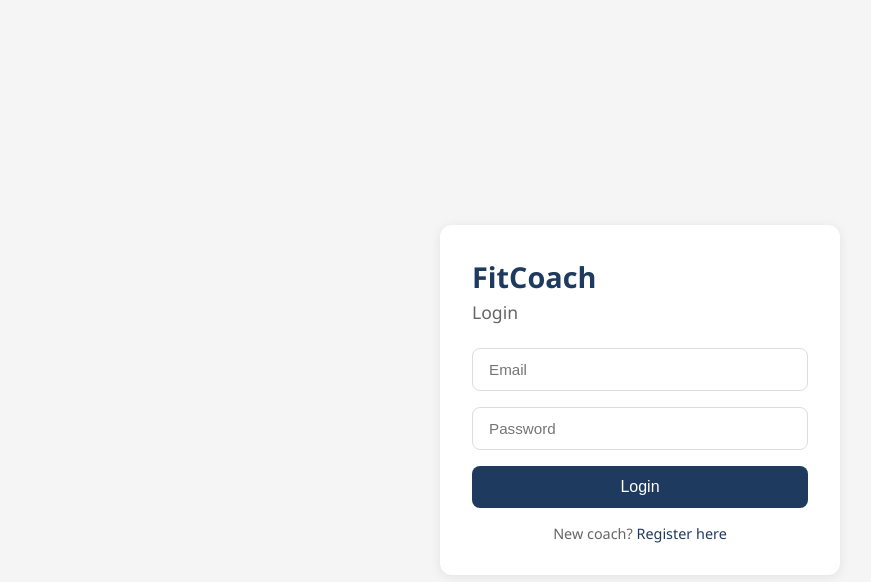
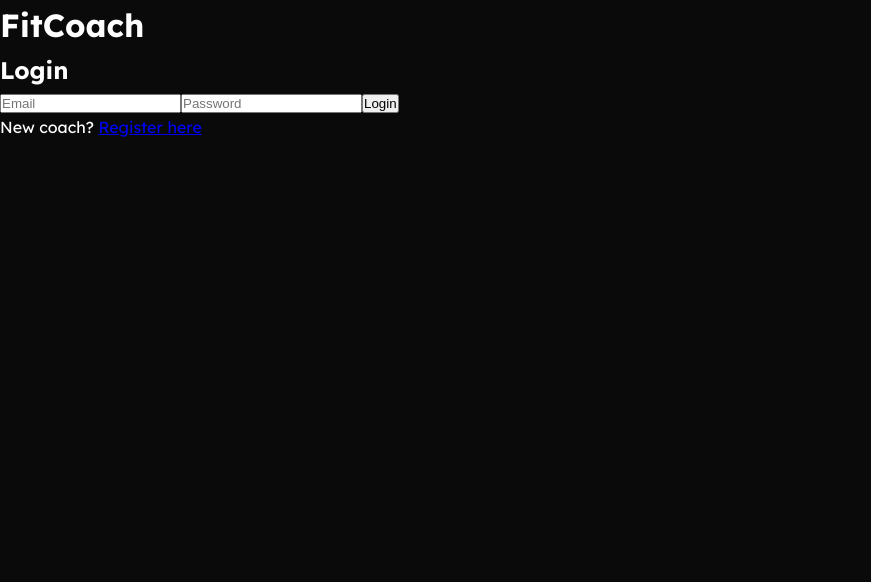
Before and after one commit to Mohammedsohail-0/fitcoach, a React (Create React App) app in the folder client/: page /login in a window 1280 px wide. Shown: the top 582 px of the page, without its empty margins (0-871 px from the left). Built offline with nearby package versions, Linux system fonts and the light colour scheme.

Commit message:
table under construction

```diff
--- a/client/src/index.css
+++ b/client/src/index.css
@@ -1,101 +1,27 @@
+@import url('https://fonts.googleapis.com/css2?family=Inter:ital,opsz,wght@0,14..32,100..900;1,14..32,100..900&family=Lexend:wght@100..900&family=Syne:wght@400..800&display=swap');
+
 * {
   margin: 0;
   padding: 0;
   box-sizing: border-box;
 }
 
-body {
-  font-family: 'Segoe UI', sans-serif;
-  background: #f5f5f5;
-  color: #1a1a1a;
+:root {
+  --bg: #0a0a0a;
+  --surface: #111111;
+  --border: #1f1f1f;
+  --accent: #4CAF50;
+  --accent-hover: #43a047;
+  --text-primary: #ffffff;
+  --text-secondary: #888888;
+  --error: #FF4444;
+  --font-heading: 'Syne', sans-serif;
+  --font-body: 'Lexend', 'Inter', sans-serif;
 }
 
-.auth-container {
-  min-height: 100vh;
-  display: flex;
-  align-items: center;
-  justify-content: center;
+body {
+  background: var(--bg);
+  color: var(--text-primary);
+  font-family: var(--font-body);
+  line-height: 1.6;
 }
-
-.auth-card {
-  background: white;
-  padding: 2rem;
-  border-radius: 12px;
-  width: 100%;
-  max-width: 400px;
-  box-shadow: 0 2px 12px rgba(0,0,0,0.08);
-}
-
-.auth-card h1 {
-  font-size: 1.8rem;
-  color: #1E3A5F;
-  margin-bottom: 0.25rem;
-}
-
-.auth-card h2 {
-  font-size: 1.1rem;
-  font-weight: 400;
-  color: #666;
-  margin-bottom: 1.5rem;
-}
-
-.auth-card form {
-  display: flex;
-  flex-direction: column;
-  gap: 1rem;
-}
-
-.auth-card input {
-  padding: 0.75rem 1rem;
-  border: 1px solid #ddd;
-  border-radius: 8px;
-  font-size: 0.95rem;
-  outline: none;
-  transition: border 0.2s;
-}
-
-.auth-card input:focus {
-  border-color: #1E3A5F;
-}
-
-.auth-card button {
-  padding: 0.75rem;
-  background: #1E3A5F;
-  color: white;
-  border: none;
-  border-radius: 8px;
-  font-size: 1rem;
-  cursor: pointer;
-  transition: background 0.2s;
-}
-
-.auth-card button:hover {
-  background: #2a4f7c;
-}
-
-.auth-card button:disabled {
-  background: #aaa;
-  cursor: not-allowed;
-}
-
-.auth-card p {
-  margin-top: 1rem;
-  text-align: center;
-  font-size: 0.9rem;
-  color: #666;
-}
-
-.auth-card a {
-  color: #1E3A5F;
-  text-decoration: none;
-  font-weight: 500;
-}
-
-.error {
-  background: #fff0f0;
-  color: #cc0000;
-  padding: 0.75rem;
-  border-radius: 8px;
-  font-size: 0.9rem;
-  margin-bottom: 1rem;
-}
--- /dev/null
+++ b/client/src/pages/CoachDashboard.css
@@ -0,0 +1,54 @@
+.header {
+    font-weight: lighter;
+    font-family: var(--font-heading);
+    font-style: italic;
+    font-size: small;
+    display: flex;
+    padding: 2rem;
+}
+
+.c-container {
+    display: flex;
+    flex-direction: column;
+    text-align: center;
+}
+.c-wrapper {
+    display: flex;
+    flex-direction: row;
+    justify-content: space-around;
+    align-items: center;
+    width: 100%;
+    max-width: 800px;
+    margin-inline: auto;
+    padding-inline: 20px;
+    box-sizing: border-box;
+    gap: 30px;
+}
+
+.c-wrapper > div {
+    display: flex;
+    flex-direction: column;
+    align-items: center;
+    text-align: center;
+    flex: 1;
+    min-width: 0; /* allows shrinking below 150px if needed */
+}
+
+.count {
+    font-size: clamp(1.2rem, 5vw, 2rem); /* scales with screen width */
+}
+
+.c-label {
+    font-size: clamp(0.8rem, 2.5vw, 1.1rem);
+}
+
+/* clients table*/
+
+.client-profile-dashboard{
+    display: flex;
+    flex-direction: column;
+}
+
+.client-profile-dashboard img{
+    height: 100px;
+}
--- a/client/src/pages/CoachDashboard.js
+++ b/client/src/pages/CoachDashboard.js
@@ -1,10 +1,19 @@
 import React from "react";
+import './CoachDashboard.css';
 import { useState, useEffect } from "react";
 import api from "../services/api";
+import { formToJSON } from "axios";
+
+
+
+
 function CoachDashboard() {
   const [coachName, setCoachName] = useState('');
   const [clients, setClients] = useState([]);
-  const workoutLogs = clients.workoutLogs;
+
+  clients.map((client)=>{
+    console.log(client.goal);
+  })
 
 
 
@@ -22,37 +31,87 @@ function CoachDashboard() {
   }, [])
 
   //fetch client profiles
-  useEffect(()=>{
-    const fetchClients = async () =>{
-      try{
+  useEffect(() => {
+    const fetchClients = async () => {
+      try {
         const clientsObj = await api.get('/coach/clients');
         setClients(clientsObj.data);
-      }catch(error){
+      } catch (error) {
         console.log(error);
       }
     }
     fetchClients();
-  },[])
+  }, [])
 
   //check total logs today
-  function checkLogs(logs){
+  function checkLogs(logs) {
     const today = new Date().toDateString();
-    let hasLoggedToday = logs.some(log => new Date(log.loggedAt).toDateString() === today );
+    let hasLoggedToday = logs.some(log => new Date(log.loggedAt).toDateString() === today);
     return hasLoggedToday
   }
   return (
-    <div className="header">
-      <h1>Hi,{coachName}</h1>
-      <div className="container">
-        <p>Total clients</p>
-        <p className="c-count">{clients.length}</p>
+    <div className="coachDashboard">
+      <div className="header">
+        <h1>Hi, {coachName}</h1>
       </div>
-      <div className="container">
-        <p>Logged today</p>
-        <p className="l-count">{clients.filter(client => checkLogs(client.workoutLogs)).length}</p>
+      <div className="hero">
+        <div className="c-wrapper">
+          <div className="c-container">
+            <p className="count" id="c-count">{clients.length}</p>
+            <p className="c-label">Total clients</p>
+          </div>
+          <div className="c-container">
+            <p className="count" id="l-count">{clients.filter(client => checkLogs(client.workoutLogs)).length}</p>
+            <p className="c-label">Logged today</p>
+          </div>
+        </div>
       </div>
+      {/* Clients table  */}
+
+    <div>
+      <table>
+        <thead>
+          <tr>
+            <th>CLIENT</th>
+            <th>PROGRAM</th>
+            <th>ACTIVITY LAST 7 DAYS</th>
+            <th>STATUS</th>
+          </tr>
+        </thead>
+        <tbody>
+          {
+            clients.map((client)=>(
+              <tr>
+                <td>
+                  <div className="client-profile-dashboard">
+                    <img className="client-avatar" src="https://i.ibb.co/twxKnHfb/profileavatar.png" alt="client profile"></img>
+                    {client.name}
+                  </div>
+                </td>
+                <td>{client.goal}</td>
+                <td></td>
+                <td></td>
+              </tr>
+            ))
+          }
+        </tbody>
+      </table>
+    </div>
+
     </div>
   );
 }
 
 export default CoachDashboard;
+
+
+function ActivityDots(){
+  const[isLogged, setLogged] = useState(false);
+
+  return(
+    <div className="activity-dots">
+
+
+    </div>
+  );
+}
```
Also changed, not shown: client/src/App.css (deleted, +0 -38 lines).
